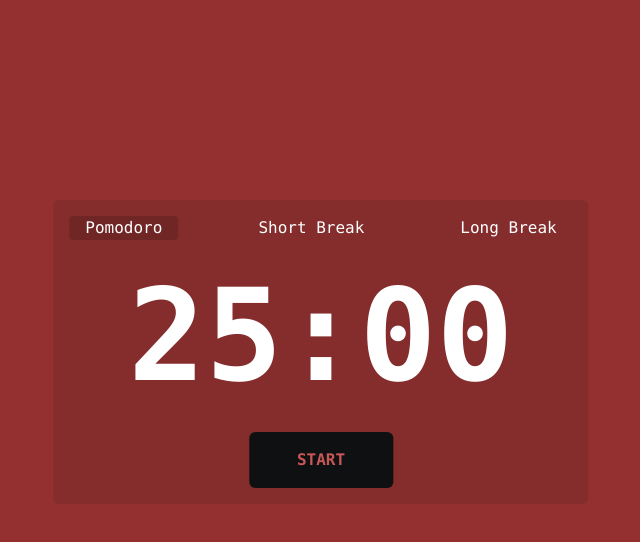
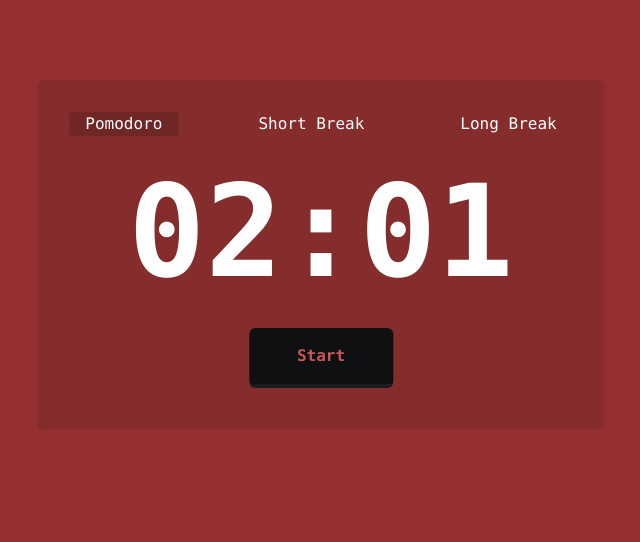
Before and after one commit to Miguel-Flandez/Pomodoro, a React (Vite) app: page / in a window 1280 px wide. Shown: the top 542 px of the page, without its empty margins (319-959 px from the left). Built offline with nearby package versions, Linux system fonts and the light colour scheme.

Commit message:
timer function
note: when doing intervals, do not use the usestates as conditions as they are async and are not reliable, it should be reliant on a computation instead

```diff
--- a/src/components/Pomodoro.jsx
+++ b/src/components/Pomodoro.jsx
@@ -1,14 +1,43 @@
-import { useState } from "react"
+import { useEffect, useState, useRef } from "react"
 
 export default function Pomodoro(){
 
     const [selected, setSelected] = useState('Pomodoro')
-    const [minutes, setMinutes] = useState(25)
-    const [seconds, setSeconds] = useState(0)
+    const [minutes, setMinutes] = useState(2)
+    const [seconds, setSeconds] = useState(1)
+    const [start, setStart] = useState(false)
+
+    const timerRef = useRef(null)
+    const secondsLeft = useRef((minutes*60)+seconds)
+
+
+  useEffect(() => {
+    if (start) {
+      timerRef.current = setInterval(() => {
+        if(secondsLeft.current){
+            secondsLeft.current -= 1;
+            const m = Math.floor(secondsLeft.current/60)
+            const s = secondsLeft.current % 60
+
+            setMinutes(m)
+            setSeconds(s)
+        }else{
+            clearInterval(timerRef.current)
+            setStart(false)
+        }
+      }, 1000);
+
+
+    }
+
+    return () => clearInterval(timerRef.current);
+  }, [start]);
+
+
 
     return(
-        <div className="absolute left-1/2 top-1/4 -translate-x-1/2 -translate-y-1.2 rounded-md
-        bg-[#852D2D] border-0 text-white text-md font-mono p-4 flex flex-col items-center gap-8 ">
+        <div className="absolute left-1/2 top-1/10 -translate-x-1/2 -translate-y-1.2 rounded-md
+        bg-[#852D2D] border-0 text-white text-md font-mono p-8 h-[350px] flex flex-col items-center gap-8 ">
 
             <div id="header buttons" className="flex items-center justify-center gap-16 cursor-pointer">
                 <span className={`px-4 rounded-sm ${selected==='Pomodoro' ? 'bg-[#712626]' : '' }`} onClick={()=>setSelected('Pomodoro')}>Pomodoro</span>
@@ -19,7 +48,8 @@
 
             <span className="text-9xl font-bold">{String(minutes).padStart(2, '0')}:{String(seconds).padStart(2, '0')}</span>
 
-            <button className={`bg-[#0E1011] rounded-md text-[#C85757] font-bold font-mono px-12 py-4`}>START</button>
+            <button className={`bg-[#0E1011] rounded-md text-[#C85757] font-bold font-mono px-12 py-4 ${start ? 'translate-y-1' : 'border-b-4 border-[#1A1D1F] '}`}
+            onClick={()=>setStart(prev=>!prev)}>{start?'Pause':'Start'}</button>
         </div>
     )
 }
```
